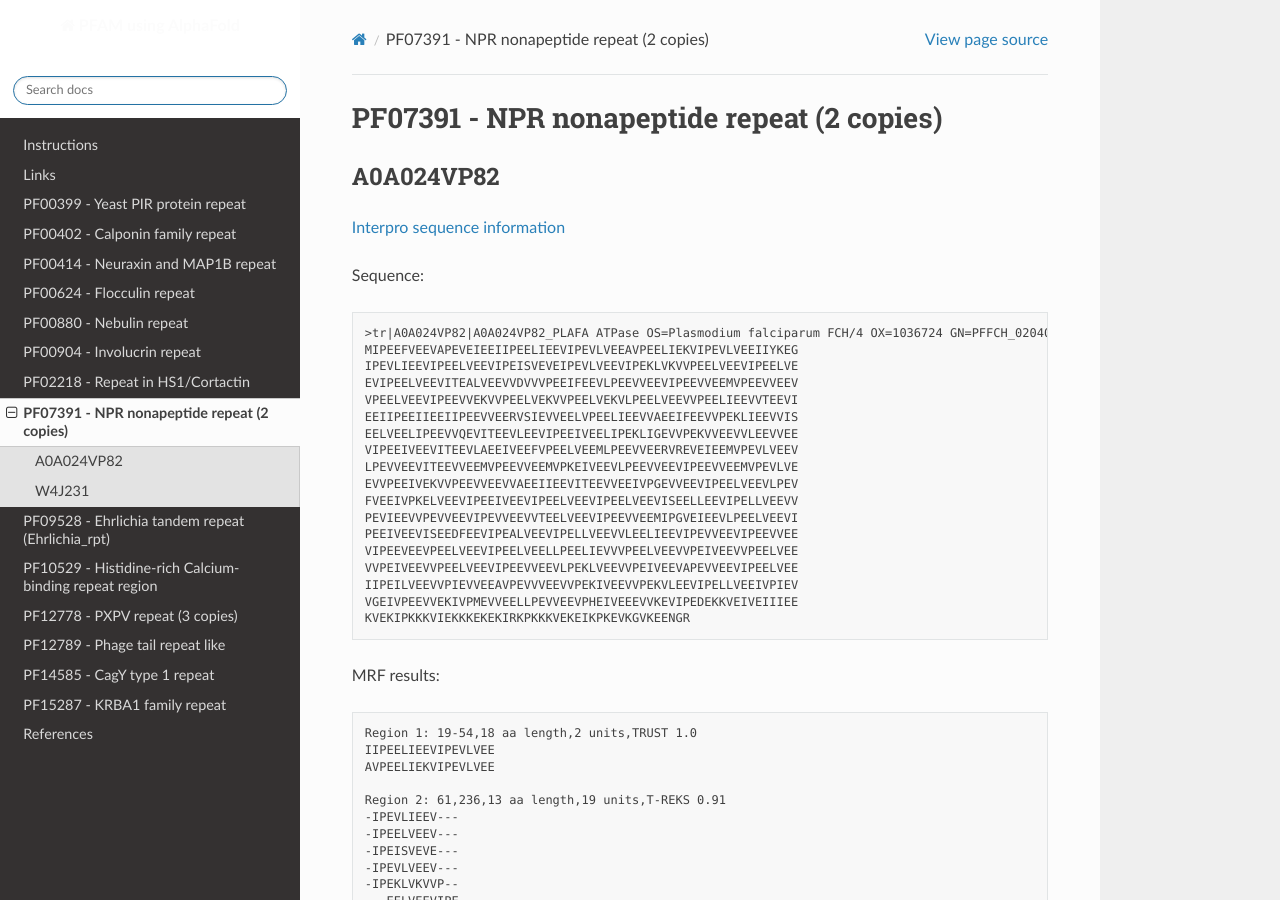
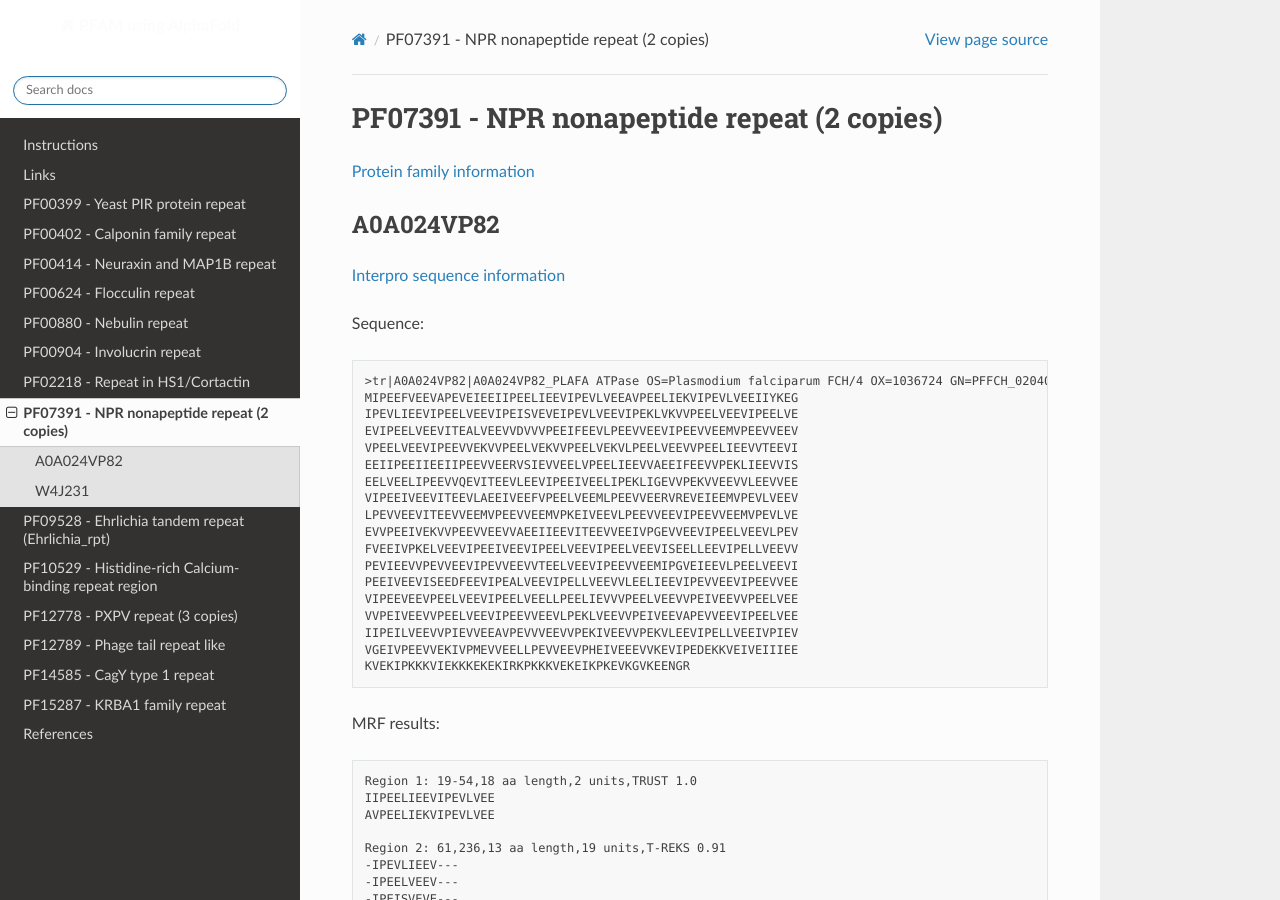
Before and after one commit to DraLaylaHirsh/AlphaFoldPfam, a Sphinx documentation site: the page built from docs/PF07391.rst, in a window 1280 px wide and 900 px high. Built offline with Sphinx 7.4.7 and the Read the Docs theme 2.0.0, drawn with Linux system fonts in a browser that asks for light colours.

Commit message:
Update PF07391.rst

```diff
--- a/docs/PF07391.rst
+++ b/docs/PF07391.rst
@@ -1,5 +1,8 @@
 PF07391 - NPR nonapeptide repeat (2 copies)
 ===========================================
+
+`Protein family information <https://www.ebi.ac.uk/interpro/entry/pfam/PF07391/>`_
+
 A0A024VP82
 ----------
 
```
